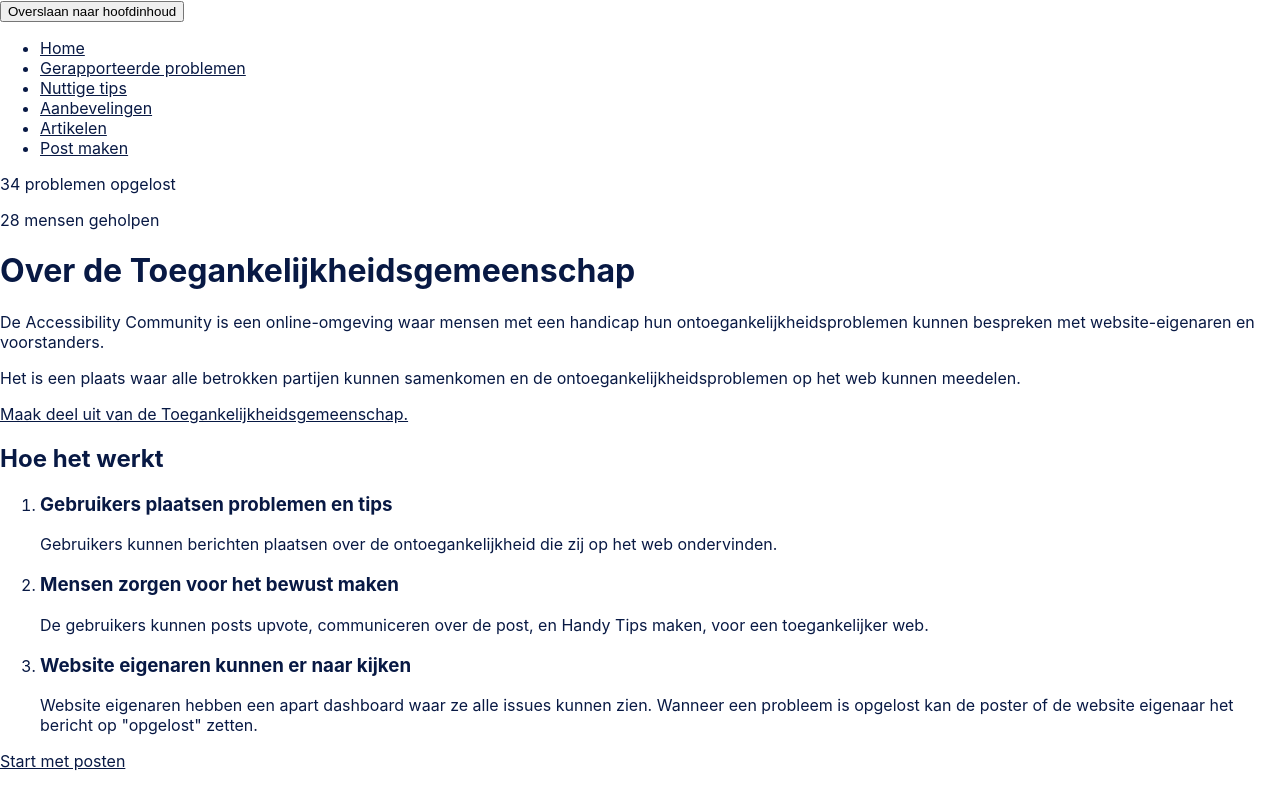
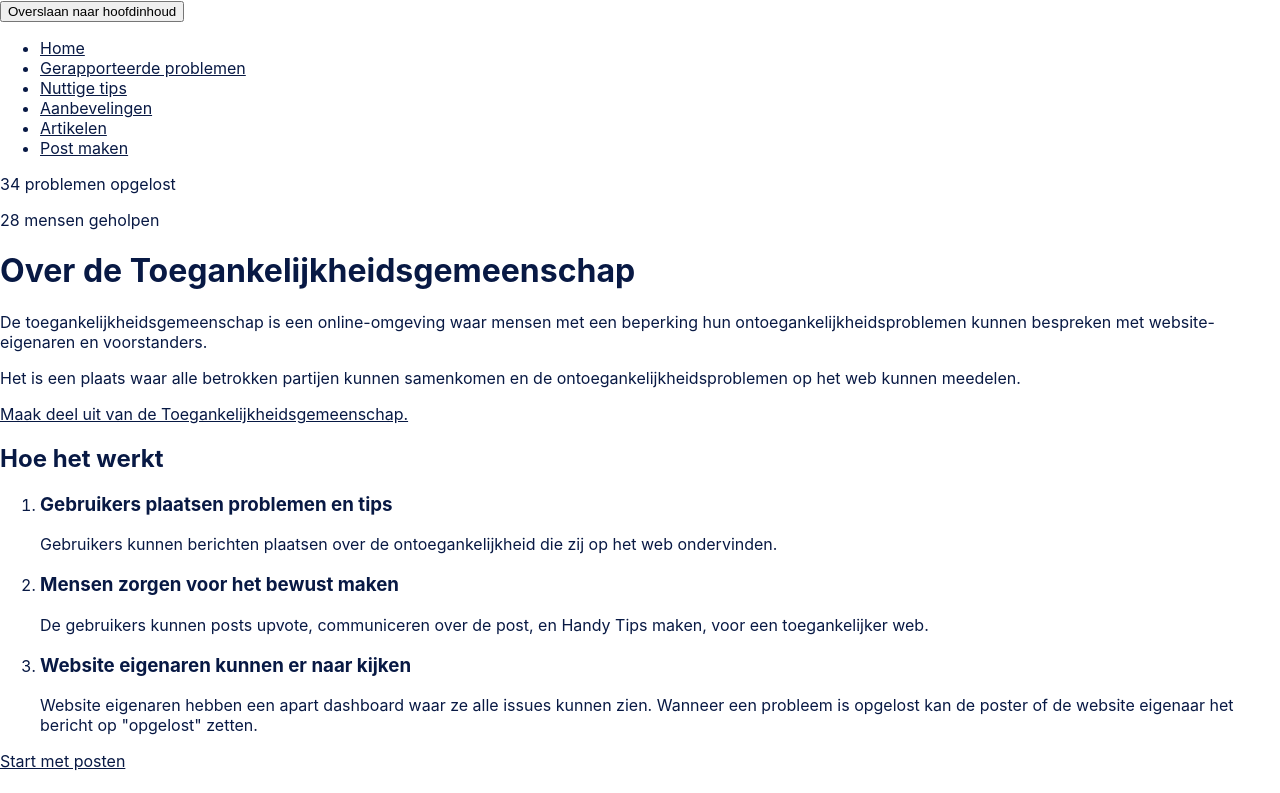
Before and after one commit to zoeyfrisart/accessibility-social-forum, a Next.js app: page / in a window 1280 px wide. Shown: the top 793 px of the page. Built offline with nearby package versions, Linux system fonts and the light colour scheme.

Commit message:
Fix language

```diff
--- a/pages/index.tsx
+++ b/pages/index.tsx
@@ -20,7 +20,7 @@ export default function Home() {
       </header>
       <main ref={mainRef} tabIndex={-1}>
         <h1>Over de Toegankelijkheidsgemeenschap</h1>
-        <p>De Accessibility Community is een online-omgeving waar mensen met een handicap hun ontoegankelijkheidsproblemen kunnen bespreken met website-eigenaren en voorstanders.</p>
+        <p>De toegankelijkheidsgemeenschap is een online-omgeving waar mensen met een beperking hun ontoegankelijkheidsproblemen kunnen bespreken met website-eigenaren en voorstanders.</p>
         <p>Het is een plaats waar alle betrokken partijen kunnen samenkomen en de ontoegankelijkheidsproblemen op het web kunnen meedelen.</p>
         <Link href="/"><a>Maak deel uit van de Toegankelijkheidsgemeenschap.</a></Link>
 
```
